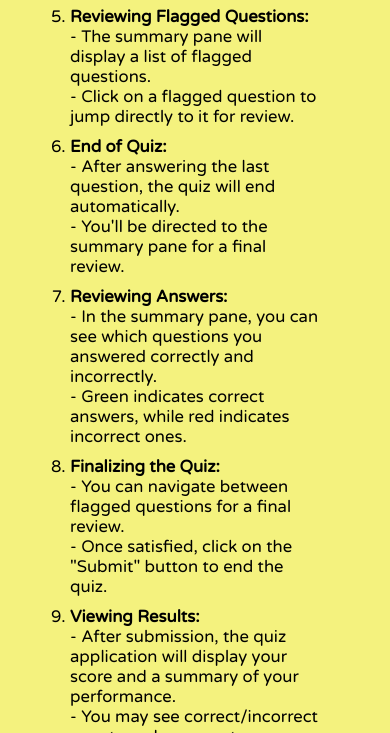
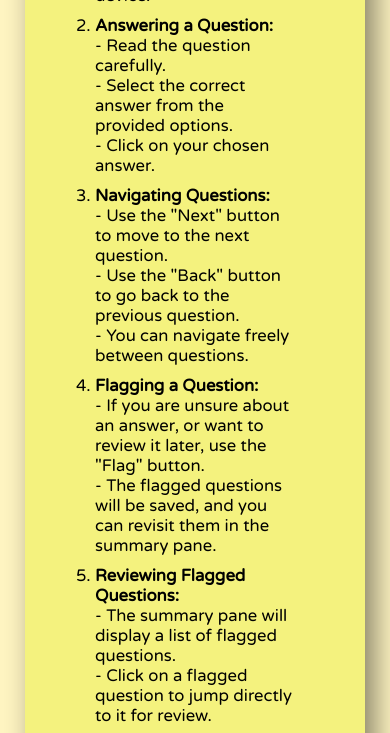
Before and after one commit to 57red/web-based-quiz-application-v2, a plain HTML site: page instructions-page/instructions.html in a window 390 px wide. Shown: the part 297-1030 px from the top of the page. Drawn offline with Linux system fonts and the light colour scheme.

Commit message:
Add mobile responsive

```diff
--- a/instructions-page/instructions.css
+++ b/instructions-page/instructions.css
@@ -9,9 +9,6 @@
 body {
   display: flex;
   justify-content: center;
-  align-items: center;
-  height: 110vh;
-
   background-color: #fff5c2;
 }
 
@@ -22,7 +19,7 @@ body {
   flex-direction: column;
 
   height: auto;
-  width: auto;
+  width: 800px;
   margin-top: 100px;
   margin-bottom: 100px;
   padding: 20px;
@@ -83,3 +80,10 @@ span {
   font-weight: bold;
   font-size: 12.5pt;
 }
+
+/* Media Query for Mobile Devices */
+@media only screen and (max-width: 768px) {
+  body {
+    padding: 25px;
+  }
+}
--- a/quiz-page/quiz-page.css
+++ b/quiz-page/quiz-page.css
@@ -157,3 +157,28 @@ label {
 #score {
   font-size: 18pt;
 }
+
+/* Media Query for Mobile Devices */
+@media only screen and (max-width: 768px) {
+  body {
+    padding: 25px;
+  }
+
+  .question-container {
+    padding: 10px;
+  }
+
+  .question-container p {
+    width: auto;
+    text-align: left;
+  }
+  .summary-answer {
+    margin-bottom: 25px;
+  }
+
+  #result-container #score {
+    font-size: 12.161pt;
+    font-weight: bolder;
+    width: auto;
+  }
+}
--- a/style.css
+++ b/style.css
@@ -80,3 +80,14 @@ body {
   color: rgb(255, 255, 255, 0.7);
   background-color: #3081d0;
 }
+
+/* Media Query for Mobile Devices */
+@media only screen and (max-width: 768px) {
+  body {
+    padding: 15px;
+  }
+
+  .main-container {
+    padding: 10px;
+  }
+}
```
